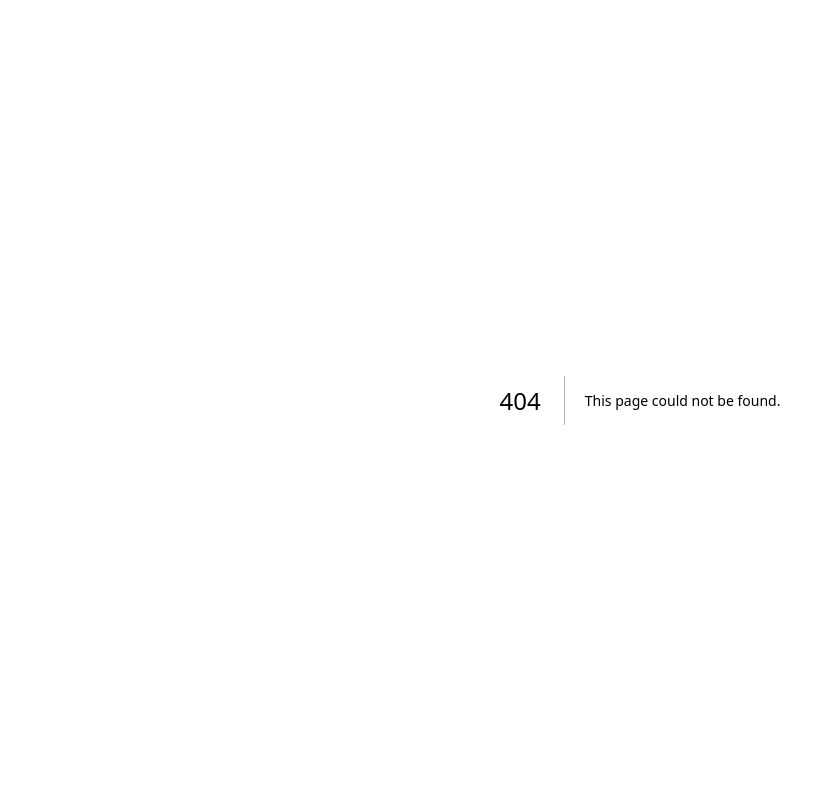
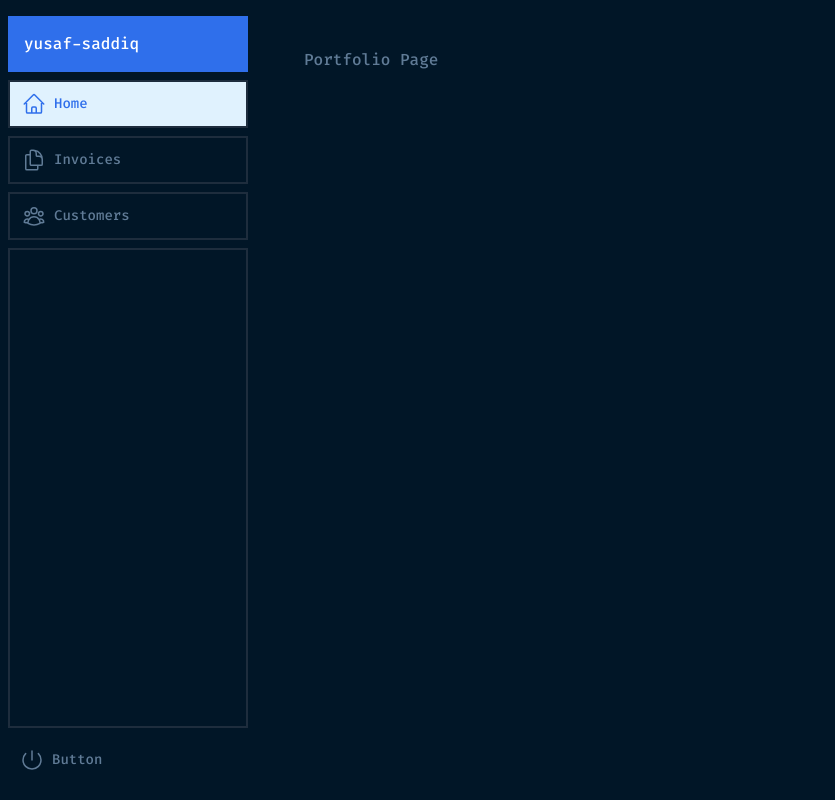
Before and after one commit to YusafS94/next-portfolio, a Next.js app: page /portfolio in a window 1280 px wide. Before the commit this address had no page. Shown: the whole page, without its empty margins (0-835 px from the left). Built offline with nearby package versions, Linux system fonts and the light colour scheme; a web font is replaced by a local one.

Commit message:
fira font added, style colours added into tailwind config and usable, bg changes and portfolio route added

```diff
--- /dev/null
+++ b/app/portfolio/layout.tsx
@@ -0,0 +1,15 @@
+import LeftNav from "@/app/ui/portfolio/leftnav";
+import { fira_code } from "@/app/ui/fonts";
+
+export default function Layout({ children }: { children: React.ReactNode }) {
+  return (
+    <div
+      className={`${fira_code.className} flex h-screen flex-col md:flex-row md:overflow-hidden bg-primary-2 text-secondary-1`}
+    >
+      <div className="w-full flex-none md:w-64">
+        <LeftNav />
+      </div>
+      <div className="flex-grow p-6 md:overflow-y-auto md:p-12">{children}</div>
+    </div>
+  );
+}
--- /dev/null
+++ b/app/portfolio/page.tsx
@@ -0,0 +1,3 @@
+export default function Page() {
+  return <p>Portfolio Page</p>;
+}
--- a/app/ui/fonts.ts
+++ b/app/ui/fonts.ts
@@ -1,4 +1,4 @@
-import { Inter, Lusitana } from "next/font/google";
+import { Inter, Lusitana, Fira_Code } from "next/font/google";
 
 export const inter = Inter({ subsets: ["latin"] });
 
@@ -6,3 +6,8 @@ export const lusitana = Lusitana({
   weight: ["400", "700"],
   subsets: ["latin"],
 });
+
+export const fira_code = Fira_Code({
+  weight: ["300", "500"],
+  subsets: ["latin"],
+});
--- /dev/null
+++ b/app/ui/portfolio/leftnav.tsx
@@ -0,0 +1,29 @@
+import Link from "next/link";
+import NavLinks from "@/app/ui/portfolio/nav-links";
+import AcmeLogo from "@/app/ui/acme-logo";
+import { PowerIcon } from "@heroicons/react/24/outline";
+
+export default function LeftNav() {
+  return (
+    <div className="flex h-full flex-col px-3 py-4 md:px-2">
+      <Link
+        className="mb-2 flex h-14 items-end justify-start bg-blue-600 p-4 md:h-14"
+        href="/"
+      >
+        <div className="w-32 text-white md:w-40">
+          <h1>yusaf-saddiq</h1>
+        </div>
+      </Link>
+      <div className="flex grow flex-row justify-between space-x-2 md:flex-col md:space-x-0 md:space-y-2">
+        <NavLinks />
+        <div className="hidden h-auto w-full grow md:block border-solid border-2 border-lines-1"></div>
+        <form>
+          <button className="flex h-[48px] w-full grow items-center justify-center gap-2 p-3 text-sm font-medium hover:bg-sky-100 hover:text-blue-600 md:flex-none md:justify-start md:p-2 md:px-3">
+            <PowerIcon className="w-6" />
+            <div className="hidden md:block">Button</div>
+          </button>
+        </form>
+      </div>
+    </div>
+  );
+}
--- /dev/null
+++ b/app/ui/portfolio/nav-links.tsx
@@ -0,0 +1,47 @@
+"use client";
+import {
+  UserGroupIcon,
+  HomeIcon,
+  DocumentDuplicateIcon,
+} from "@heroicons/react/24/outline";
+import Link from "next/link";
+import { usePathname } from "next/navigation";
+import clsx from "clsx";
+
+// Map of links to display in the side navigation.
+// Depending on the size of the application, this would be stored in a database.
+const links = [
+  { name: "Home", href: "/portfolio", icon: HomeIcon },
+  {
+    name: "Invoices",
+    href: "/portfolio/invoices",
+    icon: DocumentDuplicateIcon,
+  },
+  { name: "Customers", href: "/portfolio/customers", icon: UserGroupIcon },
+];
+
+export default function NavLinks() {
+  const pathname = usePathname();
+  return (
+    <>
+      {links.map((link) => {
+        const LinkIcon = link.icon;
+        return (
+          <Link
+            key={link.name}
+            href={link.href}
+            className={clsx(
+              "flex h-[48px] grow items-center justify-center gap-2 p-3 text-sm font-medium hover:bg-sky-100 hover:text-blue-600 md:flex-none md:justify-start md:p-2 md:px-3 border-solid border-2 border-lines-1",
+              {
+                "bg-sky-100 text-blue-600": pathname === link.href,
+              }
+            )}
+          >
+            <LinkIcon className="w-6" />
+            <p className="hidden md:block">{link.name}</p>
+          </Link>
+        );
+      })}
+    </>
+  );
+}
--- a/tailwind.config.ts
+++ b/tailwind.config.ts
@@ -1,32 +1,56 @@
-import type { Config } from 'tailwindcss';
+import type { Config } from "tailwindcss";
 
 const config: Config = {
   content: [
-    './pages/**/*.{js,ts,jsx,tsx,mdx}',
-    './components/**/*.{js,ts,jsx,tsx,mdx}',
-    './app/**/*.{js,ts,jsx,tsx,mdx}',
+    "./pages/**/*.{js,ts,jsx,tsx,mdx}",
+    "./components/**/*.{js,ts,jsx,tsx,mdx}",
+    "./app/**/*.{js,ts,jsx,tsx,mdx}",
   ],
   theme: {
     extend: {
       gridTemplateColumns: {
-        '13': 'repeat(13, minmax(0, 1fr))',
+        "13": "repeat(13, minmax(0, 1fr))",
       },
       colors: {
         blue: {
-          400: '#2589FE',
-          500: '#0070F3',
-          600: '#2F6FEB',
+          400: "#2589FE",
+          500: "#0070F3",
+          600: "#2F6FEB",
+        },
+        primary: {
+          1: "#01080E",
+          2: "#011627",
+          3: "#011221",
+        },
+        secondary: {
+          1: "#607B96",
+          2: "#3C9D93",
+          3: "#4D5BCE",
+          4: "#FFFFFF",
+        },
+        accent: {
+          1: "#FEA55F",
+          2: "#43D9AD",
+          3: "#43D9AD",
+          4: "#C98BDF",
+        },
+        lines: {
+          1: "#1E2D3D",
+        },
+        gradients: {
+          1: "#4D5BCE",
+          2: "#43D9AD",
         },
       },
     },
     keyframes: {
       shimmer: {
-        '100%': {
-          transform: 'translateX(100%)',
+        "100%": {
+          transform: "translateX(100%)",
         },
       },
     },
   },
-  plugins: [require('@tailwindcss/forms')],
+  plugins: [require("@tailwindcss/forms")],
 };
 export default config;
```
